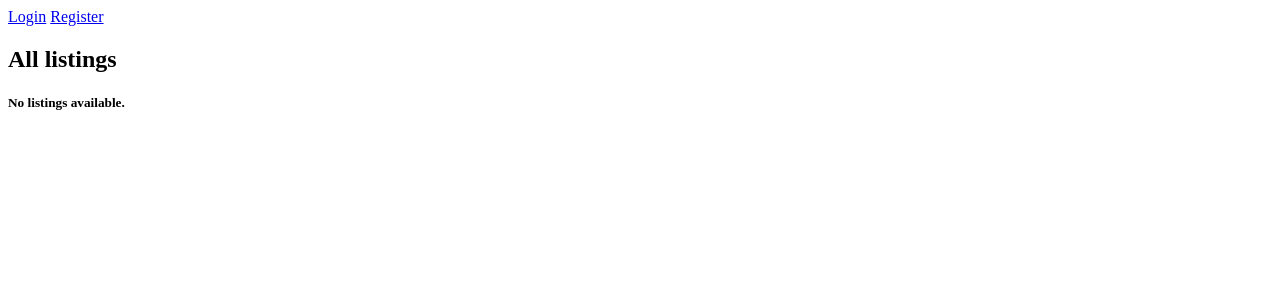
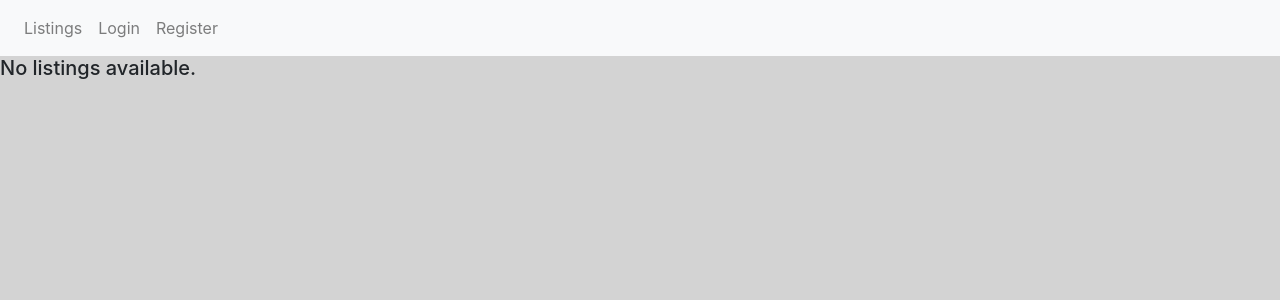
Before and after one commit to Mihaaai/RealEstateMarketplace, a Django app: page /list/ in a window 1280 px wide. Shown: the top 300 px of the page. Run offline with Django 3.2, Linux system fonts and the light colour scheme; data that the repository does not hold is empty; some libraries are stand-ins or nearby versions.

Commit message:
added some style. small changes

```diff
--- a/project/RealEstateMarketPlace/forms/AddListingForm.py
+++ b/project/RealEstateMarketPlace/forms/AddListingForm.py
@@ -19,6 +19,7 @@ class AddListingForm(forms.ModelForm):
     year = forms.IntegerField(required=True, min_value=1900, max_value=2018)
     price = forms.FloatField(required=True, min_value=0)
 
+
     @transaction.atomic
     def save(self):
         estate = Estate(city=self.cleaned_data['city'],
--- a/project/RealEstateMarketPlace/models.py
+++ b/project/RealEstateMarketPlace/models.py
@@ -54,7 +54,6 @@ class Listing(models.Model):
     estate_id = models.ForeignKey(Estate, on_delete=models.CASCADE)
     created = models.DateTimeField(auto_now_add=True)
     updated = models.DateTimeField(auto_now=True)
-    phone_number = models.CharField(max_length=20, unique=True)
     is_closed = models.BooleanField(default=False)
 
     def __str__(self):
--- a/project/RealEstateMarketPlace/static/css/list-listings.css
+++ b/project/RealEstateMarketPlace/static/css/list-listings.css
@@ -2,12 +2,15 @@
   height:200px;
   width:300px;
   background-color:white;
-  margin: 5px;
+  margin: 20px;
   position: relative;
   flex-grow:1;
   background-position: center center;
   background-size: cover;
   background-repeat: no-repeat;
+  box-shadow: 5px 5px 5px grey;
+  border: 1px solid grey;
+  border-radius: 10px;
 }
 
 .container{
@@ -27,6 +30,7 @@
   height:20%;
   position:absolute;
   transition: height 0.5s;
+  border-radius:10px;
 }
 
 .price-container-wrapper{
--- /dev/null
+++ b/project/RealEstateMarketPlace/static/css/main.css
@@ -0,0 +1,8 @@
+body, html{
+    height:100%;
+}
+
+.main-container{
+    min-height: calc(100%);
+    background-color: lightgrey;
+}
--- a/project/RealEstateMarketPlace/templates/list_listings_template.html
+++ b/project/RealEstateMarketPlace/templates/list_listings_template.html
@@ -3,8 +3,11 @@
 
 {% block title %}Listings{% endblock %}
 
+{% block styles %}
+	<link rel="stylesheet" type="text/css" href="{% static 'css/list-listings.css' %}" />
+{% endblock %}
+
 {% block content %}
-<h2>All listings</h2>
 
 {% if listings|length %}
 
--- a/project/RealEstateMarketPlace/templates/login_template.html
+++ b/project/RealEstateMarketPlace/templates/login_template.html
@@ -5,9 +5,10 @@
 {% block content %}
 <h1>Login</h1>
 
-{% if form.errors %}
+{% if error %}
 <div>
-    <p>Your username and password didn't match. Please try again.</p>
+    <p>{{error}}</p>
+
 </div>
 {% endif %}
 
--- a/project/RealEstateMarketPlace/templates/template.html
+++ b/project/RealEstateMarketPlace/templates/template.html
@@ -4,23 +4,45 @@
 
     <head>
         <title>{% block title %}Real Market Estate{% endblock %}</title>
-        <link rel="stylesheet" type="text/css" href="{% static 'css/list-listings.css' %}" />
+        <link rel="stylesheet" type="text/css" href="https://maxcdn.bootstrapcdn.com/bootstrap/4.0.0/css/bootstrap.min.css" />
+        <link rel="stylesheet" type="text/css" href="{% static 'css/main.css' %}" />
+
         {% block styles %}
         {%endblock%}
+
+        <script src="https://code.jquery.com/jquery-3.2.1.slim.min.js"></script>
+        <script src='https://maxcdn.bootstrapcdn.com/bootstrap/4.0.0/js/bootstrap.min.js'></script>
+
     </head>
     <body>
+        <div class="main-container">
+        {% block navbar %}
+            <nav class='navbar navbar-expand-lg navbar-light bg-light'>
+                <button class="navbar-toggler" type="button" data-toggle="collapse" data-target="#navbarSupportedContent" aria-controls="navbarSupportedContent" aria-expanded="false" aria-label="Toggle navigation">
+                    <span class="navbar-toggler-icon"></span>
+                </button>
 
-        <div>
-            {% block navbar %}
-                {% if user.is_authenticated %}
-                    <a href='/logout/'>Logout</a>
-                {% else %}
-                    <a href='/login/'>Login</a>
-                    <a href='/register/'>Register</a>
-                {% endif %}
-            {% endblock %}
-        </div>
-        <div>
+                <div class="collapse navbar-collapse" id="navbarSupportedContent">
+                    <ul class="navbar-nav">
+                        <li class="nav-item">
+                            <a class="nav-link" href="{% url 'list_listings' %}">Listings</a>
+                        </li>
+                        {% if user.is_authenticated %}
+                        <li class="nav-item">
+                            <a class="nav-link" href="{% url 'logout' %}">Logout</a>
+                        </li>
+                        {% else %}
+                        <li class="nav-item">
+                            <a class="nav-link" href="{% url 'login' %}">Login</a>
+                        </li>
+                        <li class="nav-item">
+                            <a class="nav-link" href="{% url 'register' %}">Register</a>
+                        </li>
+                        {% endif %}
+                    </ul>
+                </div>
+            </nav>
+        {% endblock %}
         {% block content %}
         {% endblock %}
         </div>
--- a/project/RealEstateMarketPlace/views/LoginView.py
+++ b/project/RealEstateMarketPlace/views/LoginView.py
@@ -26,7 +26,9 @@ def LoginView(request):
                 if next_url:
                     return HttpResponseRedirect(next_url)
                 else:
-                    return redirect('default')
+                    return redirect('list_listings')
+            else:
+                context['error'] = "The email or password are not correct. Please try again"
 
     context['form'] = form
 
```
